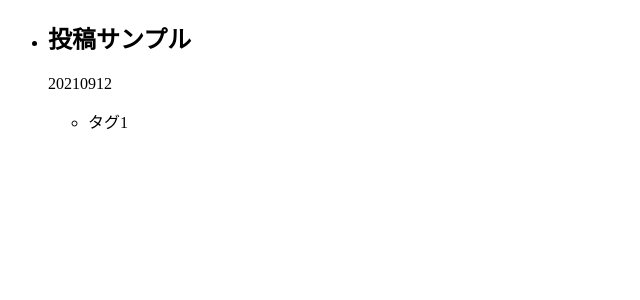
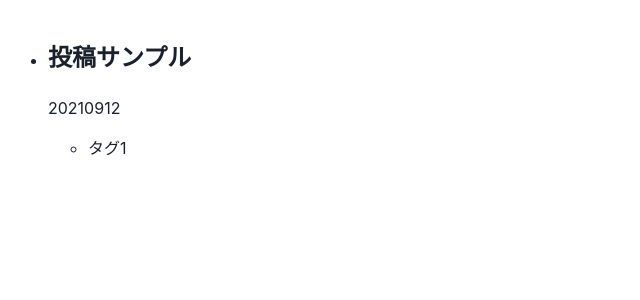
Before and after one commit to tadakun8/my-blog, a Next.js app: page / in a window 1280 px wide. Shown: the top 300 px of the page, without its empty margins (0-640 px from the left). Built offline with nearby package versions, Linux system fonts and the light colour scheme.

Commit message:
fix: Achieving both chakraUI and @tailwindcss/typography

```diff
--- a/content/hello_world/index.md
+++ b/content/hello_world/index.md
@@ -4,7 +4,7 @@ date: "20210912"
 tags: ["タグ1"]
 ---
 
-# Using Prism with Next.js
+## Using Prism with Next.js
 
 [**Prism**](https://prismjs.com/) is a popular syntax highlighter commonly used with Markdown.
 This example shows how to use Prism with [**Next.js**](https://nextjs.org/). Use the theme dropdown
--- a/src/lib/markdownToHtml.ts
+++ b/src/lib/markdownToHtml.ts
@@ -6,7 +6,7 @@ export default async function markdownToHtml(markdown: string) {
   const result = await remark()
     // https://github.com/sergioramos/remark-prism/issues/265
     .use(html, { sanitize: false })
-    // @ts-ignore
+    // @ts-ignore　The type of prism does not match the type of mark.use()
     .use(prism)
     .process(markdown);
   return result.toString();
--- a/src/pages/_app.tsx
+++ b/src/pages/_app.tsx
@@ -3,9 +3,10 @@ import { ChakraProvider } from "@chakra-ui/react";
 
 function MyApp({ Component, pageProps }: AppProps) {
   return (
-    // <ChakraProvider>
-    <Component {...pageProps} />
-    // </ChakraProvider>
+    // Specify resetCSS to false to prevent @tailwindcss/typography css from disappearing
+    <ChakraProvider resetCSS={false}>
+      <Component {...pageProps} />
+    </ChakraProvider>
   );
 }
 
--- a/src/pages/docs/[slug].tsx
+++ b/src/pages/docs/[slug].tsx
@@ -1,7 +1,7 @@
 import { NextPage, InferGetStaticPropsType } from "next";
 import { getAllPosts, getPostBySlug } from "../../lib/api";
 import markdownToHtml from "../../lib/markdownToHtml";
-import Head from "next/head";
+import "prismjs/themes/prism-okaidia.css";
 
 type Props = InferGetStaticPropsType<typeof getStaticProps>;
 
@@ -36,9 +36,6 @@ export const getStaticProps = async ({ params }: any) => {
 
 const Post: NextPage<Props> = ({ post }) => (
   <>
-    <Head>
-      <link href={`https://unpkg.com/prismjs@0.0.1/themes/prism-okaidia.css`} rel="stylesheet" />
-    </Head>
     <article>
       <h2>{post.title}</h2>
       <p>{post.date}</p>
```
